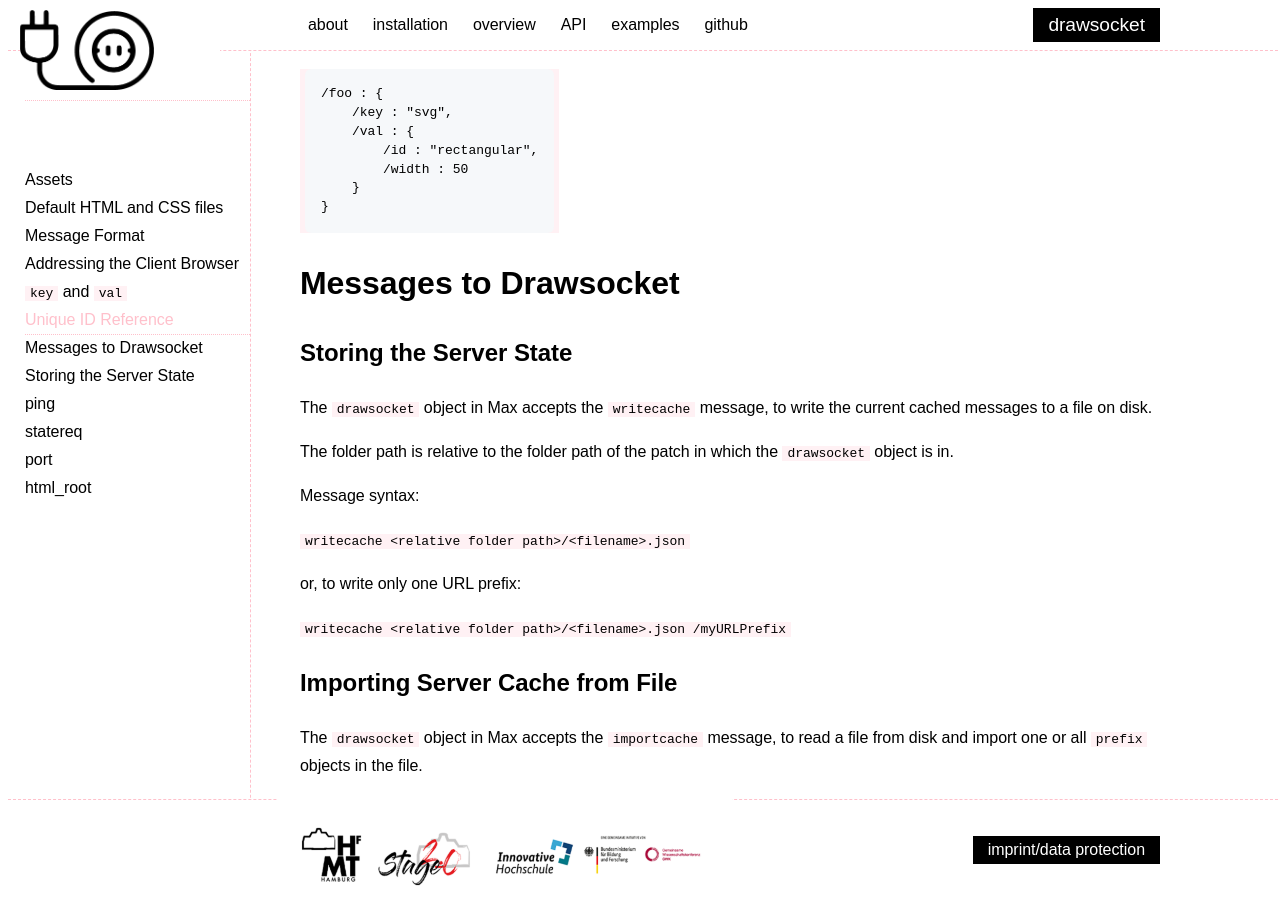
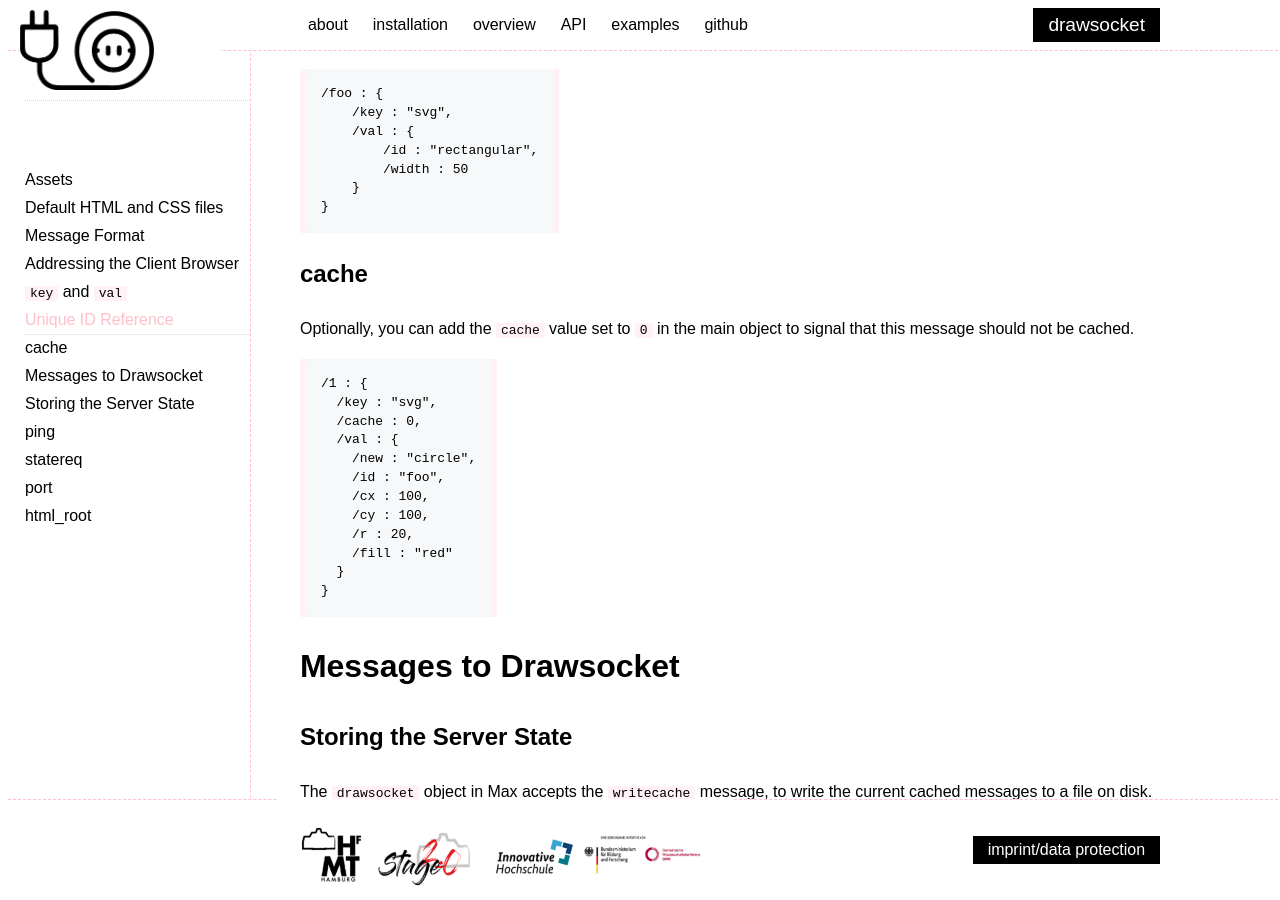
Before and after one commit to drawsocket/drawsocket.github.io, a Jekyll site: the page built from overview.md, in a window 1280 px wide and 900 px high, scrolled down 3259 px. Built offline with Jekyll 4.4.1, drawn with Linux system fonts in a browser that asks for light colours.

Commit message:
added cache setting to docs

````diff
--- a/overview.md
+++ b/overview.md
@@ -124,6 +124,25 @@ For example, in the above example, we we set the `id` to be the name "rectangula
 }
 ```
 
+## __cache__
+{: class="api_key"}
+
+Optionally, you can add the `cache` value set to `0` in the main object to signal that this message should not be cached.
+
+```
+/1 : {
+  /key : "svg",
+  /cache : 0,
+  /val : {
+    /new : "circle",
+    /id : "foo",
+    /cx : 100,
+    /cy : 100,
+    /r : 20,
+    /fill : "red"
+  }
+}
+```
 
 # Messages to Drawsocket
 {: class="api_key"}
````
